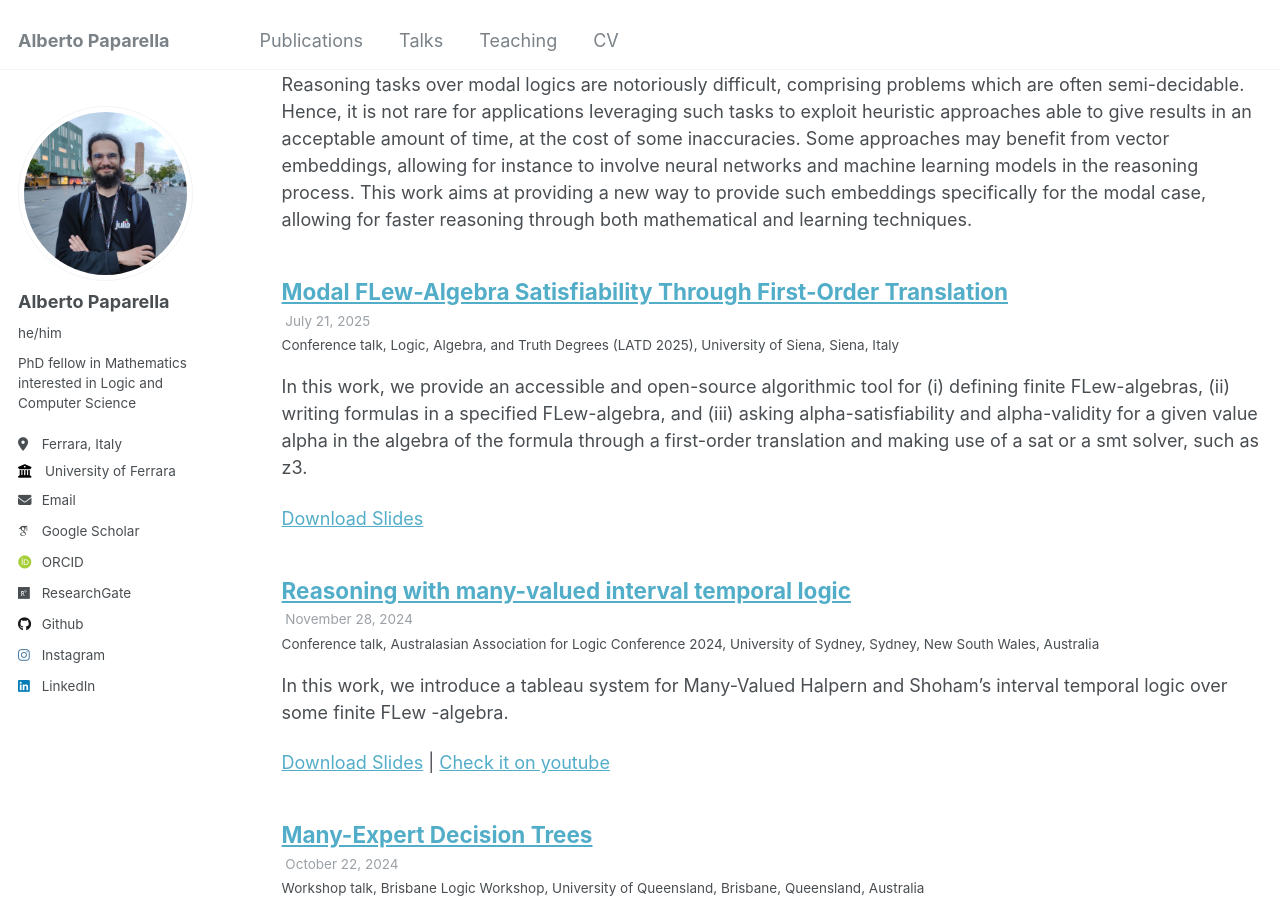
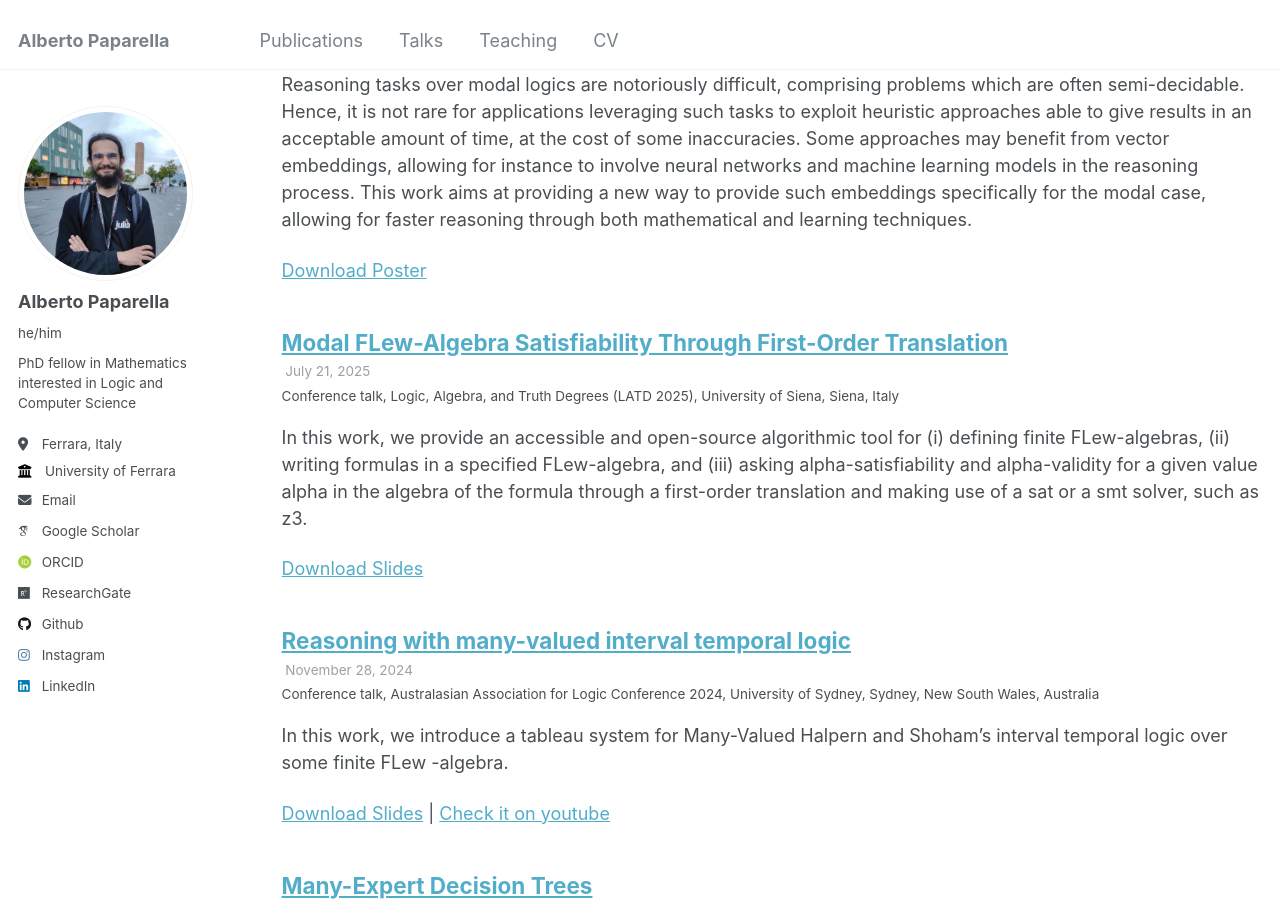
Before and after one commit to alberto-paparella/alberto-paparella.github.io, a Jekyll site: the page built from _pages/talks.html, in a window 1280 px wide and 900 px high, scrolled down 854 px. Built offline with Jekyll 4.4.1, drawn with Linux system fonts in a browser that asks for light colours; some web fonts are replaced.

Commit message:
Added posterurl field

```diff
--- a/_includes/archive-single-talk.html
+++ b/_includes/archive-single-talk.html
@@ -42,8 +42,10 @@
       <p> <a href="{{ post.slidesurl }}">Download Slides</a> | <a href="{{ post.youtubeurl }}">Check it on youtube</a></p></p>
     {% elsif post.slidesurl %}
       <p> <a href="{{ post.slidesurl }}">Download Slides</a></p></p>
+    {% elsif post.posterurl %}
+      <p> <a href="{{ post.posterurl }}">Download Poster</a></p></p>
     {% elsif post.youtubeurl %}
-      <p> <a href="{{ post.youtubeurl }}">Check it on youtube</a></p></p>
+      <p> <a href="{{ post.youtubeurl }}">Check it on Youtube</a></p></p>
     {% endif %}
   </article>
 </div>
```
Also changed, not shown: _publications/2025-08-27-assessing-the-inability-of-llms-to-reason-in-interval-temporal-logic.md (+0 -1 lines), _talks/2025-08-04-vector-space-embeddings-of-modal-logic-formulas.md (+1 -2 lines), _talks/2025-11-06-introducing-a-general-framework-for-many-valued-temporal-and-spatial-logic.md (+1 -0 lines).
